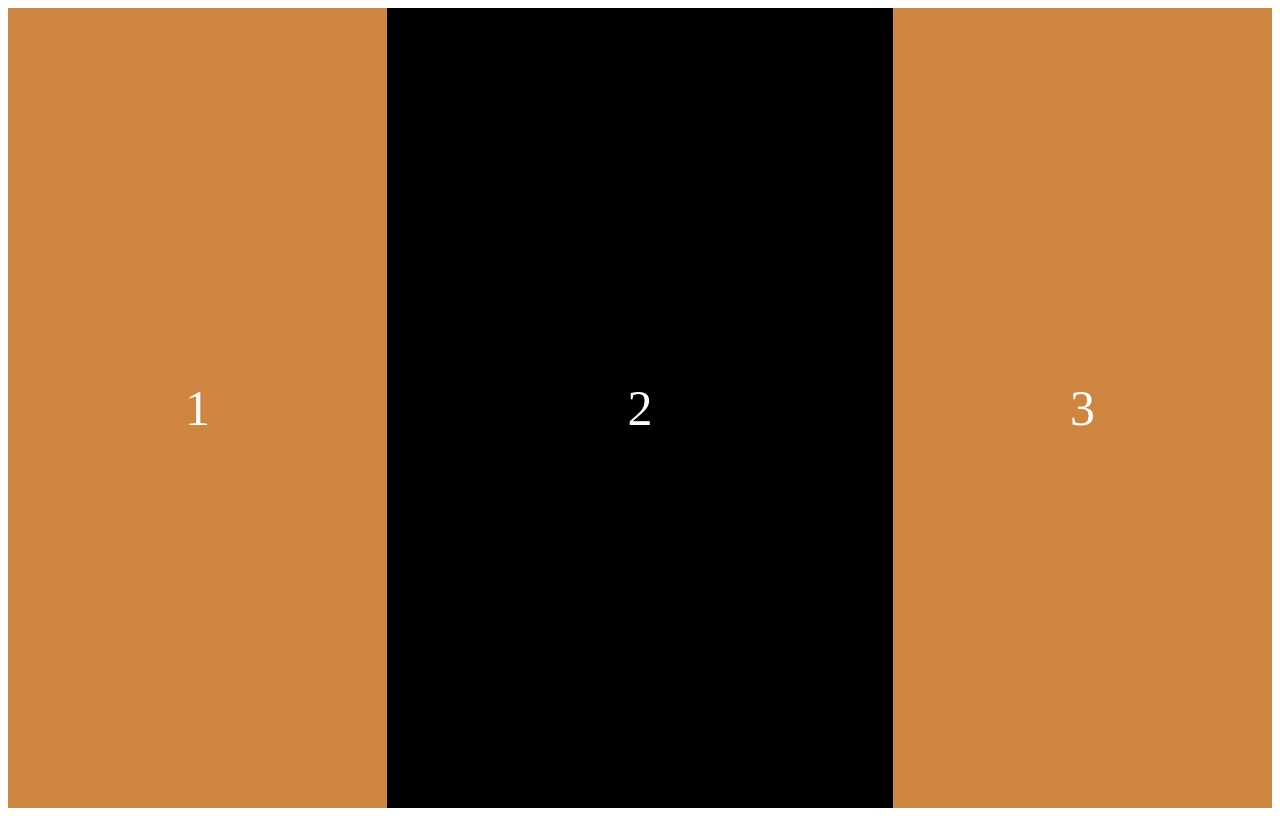
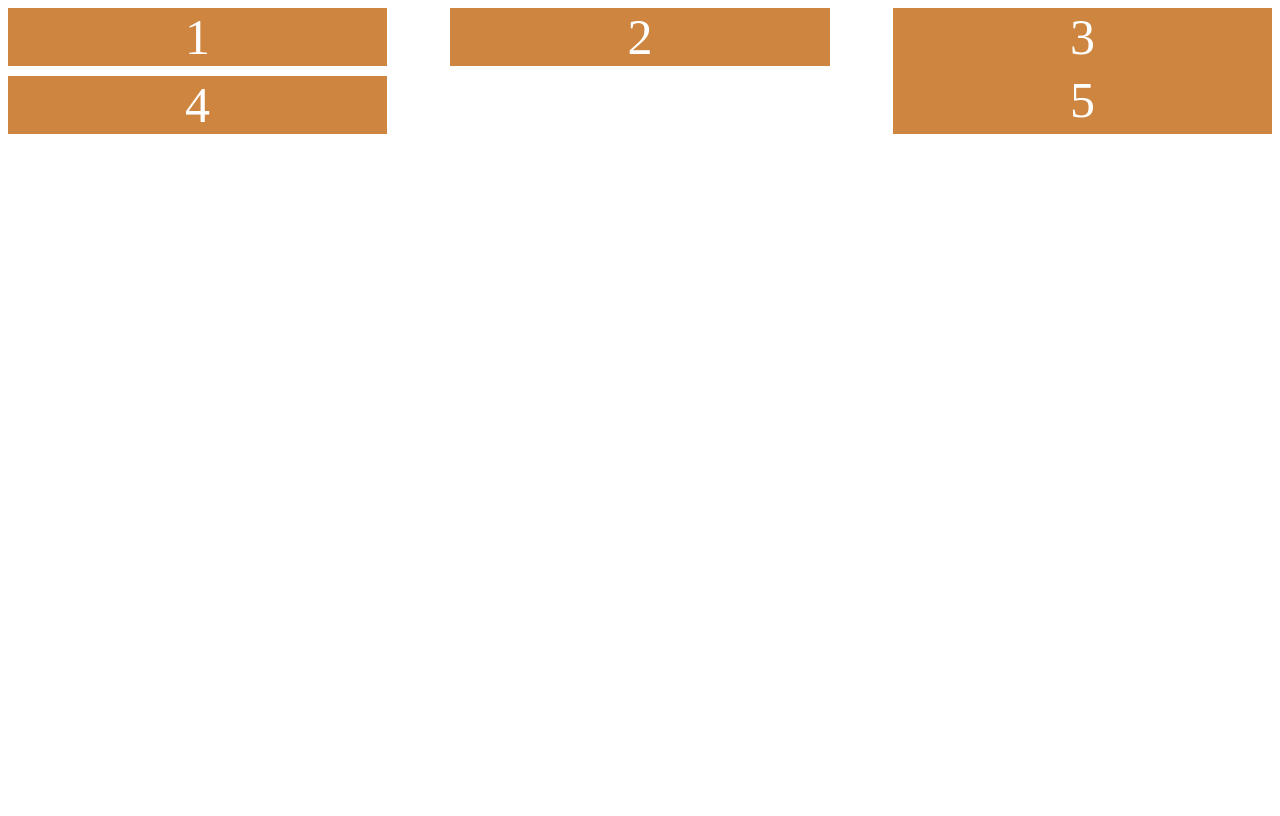
Before and after one commit to aubepluieh3/scss-layout, a plain HTML site: page index.html in a window 1280 px wide. Drawn offline with Linux system fonts and the light colour scheme.

Commit message:
#2.0 Life Before Grid

```diff
--- a/index.html
+++ b/index.html
@@ -12,6 +12,8 @@
       <div class="child">1</div>
       <div class="child">2</div>
       <div class="child">3</div>
+      <div class="child">4</div>
+      <div class="child">5</div>
     </div>
   </body>
 </html>
--- a/styles.css
+++ b/styles.css
@@ -1,9 +1,7 @@
 .father {
   display: flex;
-  /*Main Axis*/
-  justify-content: space-around;
-  width: 100%;
-  height: 100vh;
+  flex-wrap: wrap;
+  justify-content: space-between;
 }
 
 .child {
@@ -16,7 +14,6 @@
   align-items: center;
 }
 
-.child:nth-child(2) {
-  background: #000;
-  flex-grow: 1;
+.child:nth-child(4) {
+  margin-top: 10px;
 }
```
